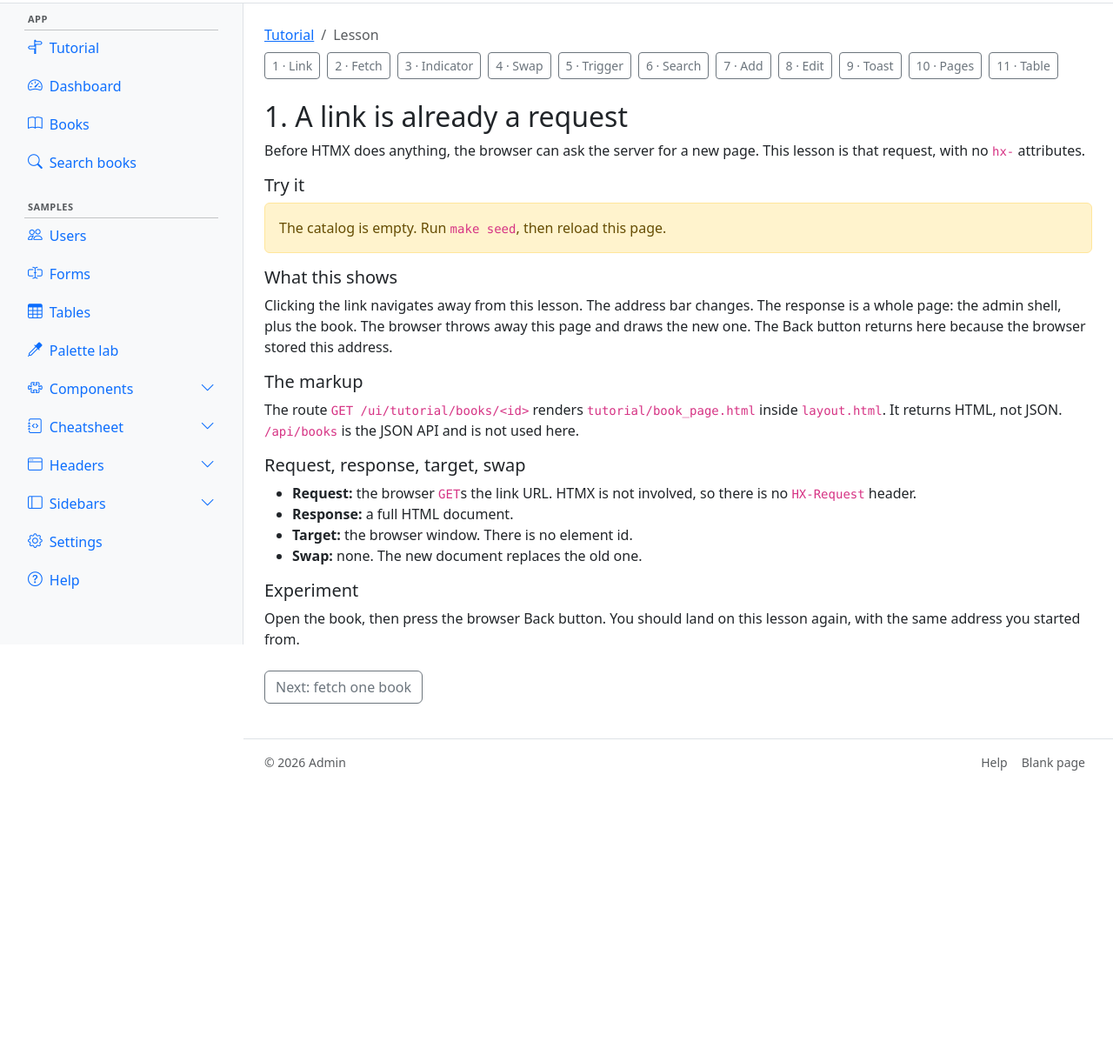
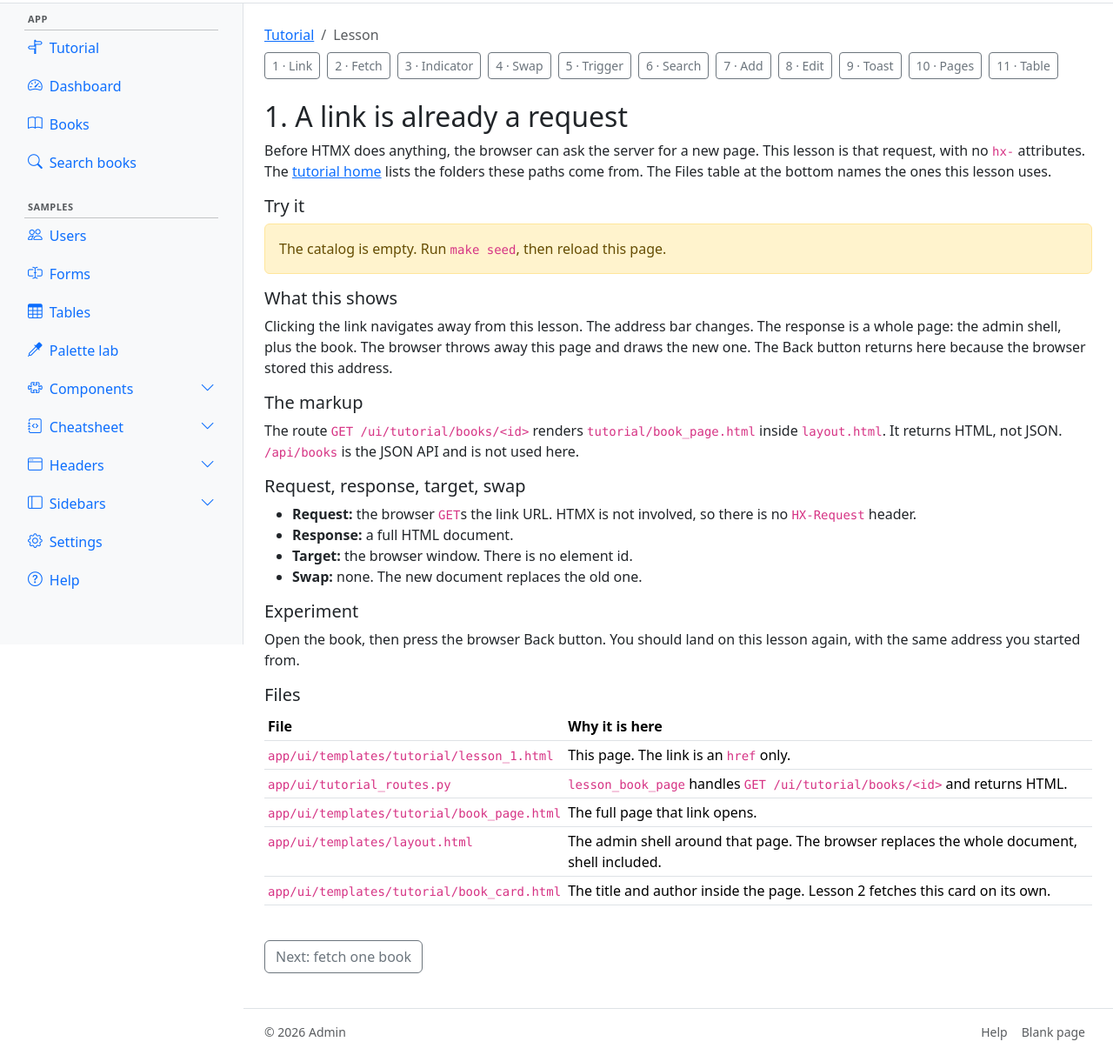
Before and after one commit to tgogos/htmx-bootstrap-tutorial, a FastAPI app: template app/ui/templates/tutorial/lesson_1.html in a window 1280 px wide. Shown: the part 59-1272 px from the top of the page at 87% size. Before the commit the page ends 945 px from the top, so only its background shows below. Run offline with FastAPI, Linux system fonts and the light colour scheme; the template is opened without the code that fills it, so the values that code supplies are empty; parts of the project's set-up code (start-up, migrations or seed data) failed here and were passed over; some libraries are stand-ins or nearby versions.

Commit message:
Show where lesson files live, and list the ones lesson 1 uses.
Co-authored-by: Cursor <cursoragent@cursor.com>

```diff
--- a/app/ui/templates/tutorial/lesson_1.html
+++ b/app/ui/templates/tutorial/lesson_1.html
@@ -4,7 +4,7 @@
 {% block content %}
 {% include "partials/tutorial_nav.html" %}
 <h1 class="h2">1. A link is already a request</h1>
-<p>Before HTMX does anything, the browser can ask the server for a new page. This lesson is that request, with no <code>hx-</code> attributes.</p>
+<p>Before HTMX does anything, the browser can ask the server for a new page. This lesson is that request, with no <code>hx-</code> attributes. The <a href="/ui/tutorial">tutorial home</a> lists the folders these paths come from. The Files table at the bottom names the ones this lesson uses.</p>
 
 <h2 class="h5">Try it</h2>
 {% if book %}
@@ -33,5 +33,39 @@
 <h2 class="h5">Experiment</h2>
 <p>Open the book, then press the browser Back button. You should land on this lesson again, with the same address you started from.</p>
 
+<h2 class="h5">Files</h2>
+<div class="table-responsive">
+  <table class="table table-sm">
+    <thead>
+      <tr>
+        <th scope="col">File</th>
+        <th scope="col">Why it is here</th>
+      </tr>
+    </thead>
+    <tbody>
+      <tr>
+        <td><code>app/ui/templates/tutorial/lesson_1.html</code></td>
+        <td>This page. The link is an <code>href</code> only.</td>
+      </tr>
+      <tr>
+        <td><code>app/ui/tutorial_routes.py</code></td>
+        <td><code>lesson_book_page</code> handles <code>GET /ui/tutorial/books/&lt;id&gt;</code> and returns HTML.</td>
+      </tr>
+      <tr>
+        <td><code>app/ui/templates/tutorial/book_page.html</code></td>
+        <td>The full page that link opens.</td>
+      </tr>
+      <tr>
+        <td><code>app/ui/templates/layout.html</code></td>
+        <td>The admin shell around that page. The browser replaces the whole document, shell included.</td>
+      </tr>
+      <tr>
+        <td><code>app/ui/templates/tutorial/book_card.html</code></td>
+        <td>The title and author inside the page. Lesson 2 fetches this card on its own.</td>
+      </tr>
+    </tbody>
+  </table>
+</div>
+
 <p class="mt-4"><a class="btn btn-outline-secondary" href="/ui/tutorial/2">Next: fetch one book</a></p>
 {% endblock %}
```
Also changed, not shown: app/ui/templates/tutorial/index.html (+36 -0 lines), docs/ENGINEERING.md (+1 -1 lines).
